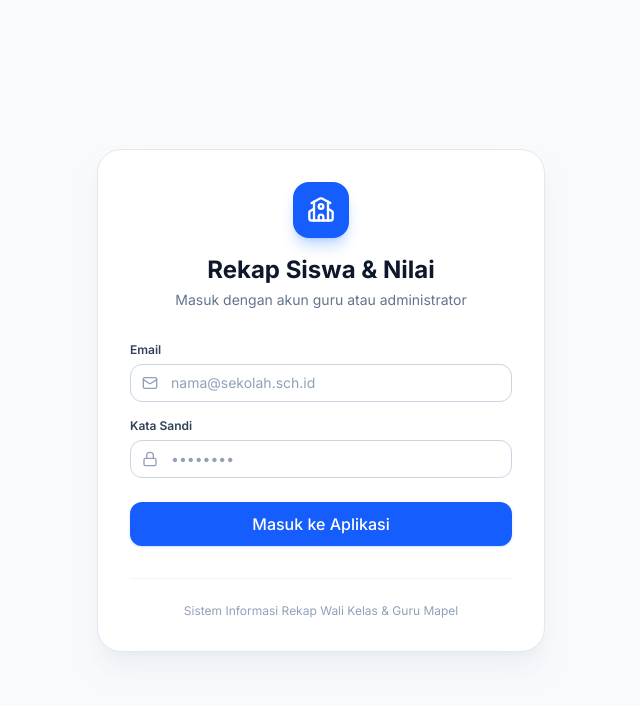
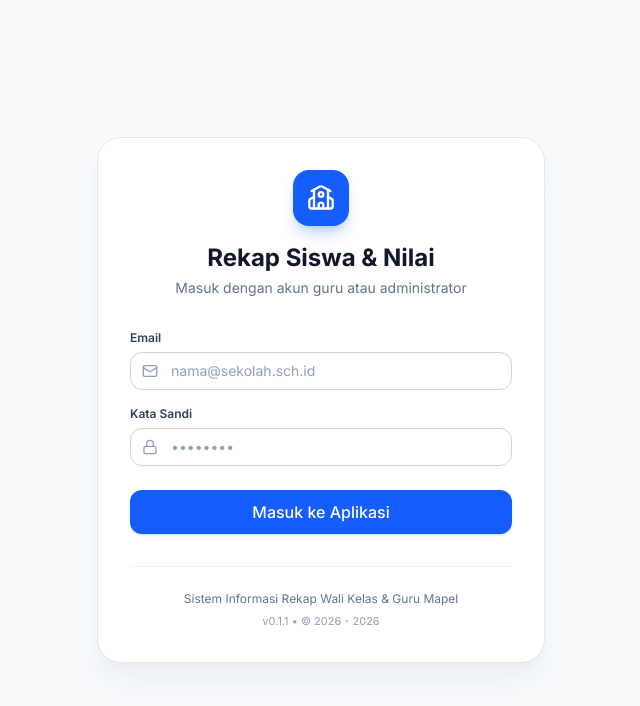
Before and after one commit to Andrianto15/rekap-siswa-dan-nilai-walikelas, a Next.js app: page /login in a window 1280 px wide. Shown: the top 706 px of the page, without its empty margins (319-959 px from the left). Built offline with nearby package versions, Linux system fonts and the light colour scheme.

Commit message:
feat(login): display app version and copyright info

```diff
--- a/package.json
+++ b/package.json
@@ -1,6 +1,6 @@
 {
   "name": "rekap-siswa-dan-nilai-walikelas",
-  "version": "0.1.0",
+  "version": "0.1.1",
   "private": true,
   "scripts": {
     "dev": "next dev",
--- a/src/app/login/page.tsx
+++ b/src/app/login/page.tsx
@@ -7,6 +7,8 @@ import { createClient } from '@/lib/supabase/client';
 import { Button } from '@/components/ui/Button';
 import { Input } from '@/components/ui/Input';
 import { useToast } from '@/components/ui/Toast';
+
+import packageJson from '../../../package.json';
 
 function LoginForm() {
   const router = useRouter();
@@ -112,9 +114,12 @@ function LoginForm() {
         </div>
       </form>
 
-      <div className="mt-8 pt-6 border-t border-slate-100 text-center">
-        <p className="text-xs text-slate-400">
-          Sistem Informasi Rekap Wali Kelas & Guru Mapel
+      <div className="mt-8 pt-6 border-t border-slate-100 text-center space-y-1.5">
+        <p className="text-xs text-slate-500">
+          Sistem Informasi Rekap Wali Kelas &amp; Guru Mapel
+        </p>
+        <p className="text-[11px] text-slate-400">
+          v{packageJson.version} &bull; &copy; 2026 - {new Date().getFullYear()}
         </p>
       </div>
     </div>
```
